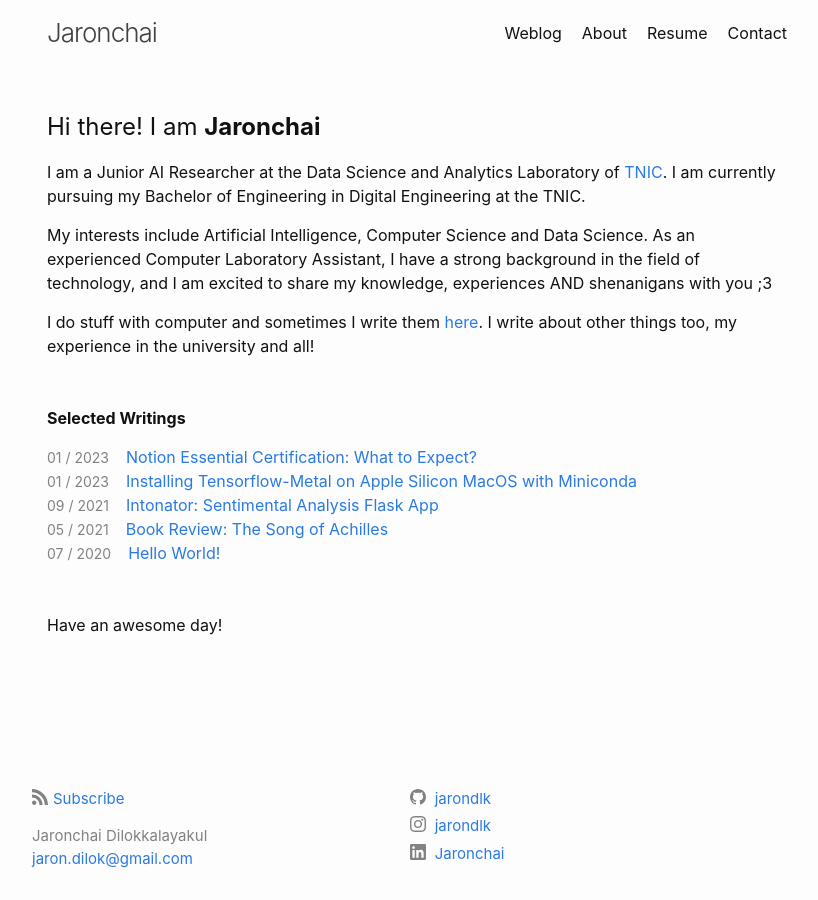
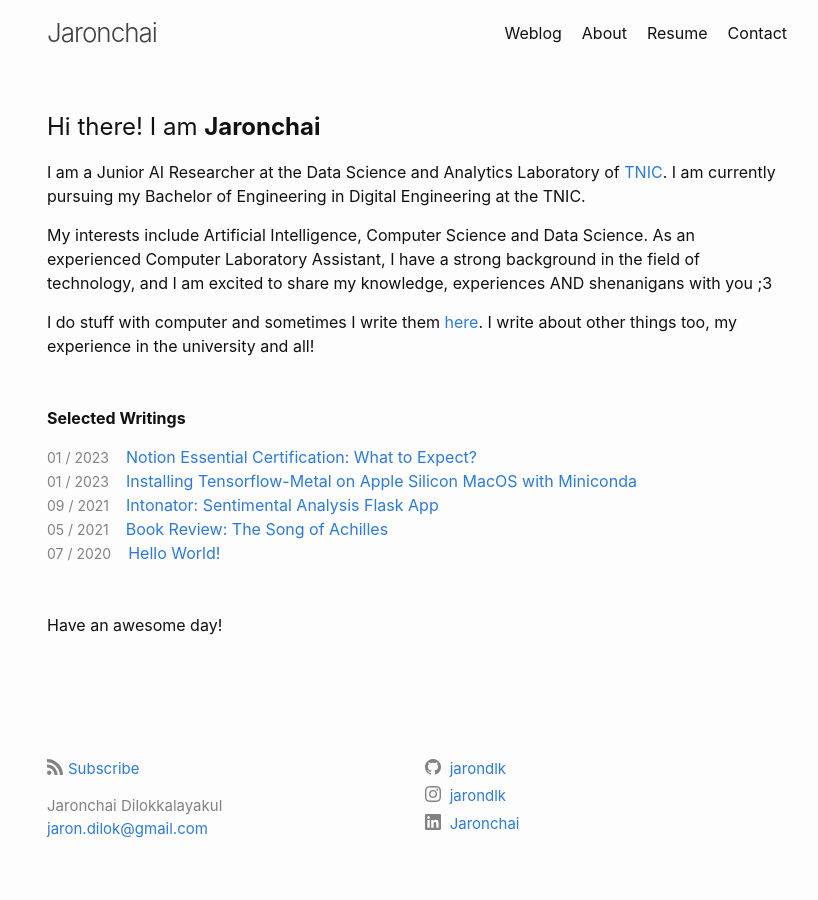
Before and after one commit to jarondlk/jaronchai-blog, a Jekyll site: the page built from index.markdown, in a window 1280 px wide. Shown: the whole page, without its empty margins (223-1041 px from the left). Built offline with Jekyll 4.4.1, drawn with Linux system fonts in a browser that asks for light colours.

Commit message:
Adjust back footer padding

```diff
--- a/_sass/minima/_layout.scss
+++ b/_sass/minima/_layout.scss
@@ -113,7 +113,7 @@
  */
 .site-footer {
   // border-top: 1px solid $grey-color-light;
-  padding: $spacing-unit*1.25 $spacing-unit 0 0;
+  padding: $spacing-unit 0;
 }
 
 .footer-heading {
```
